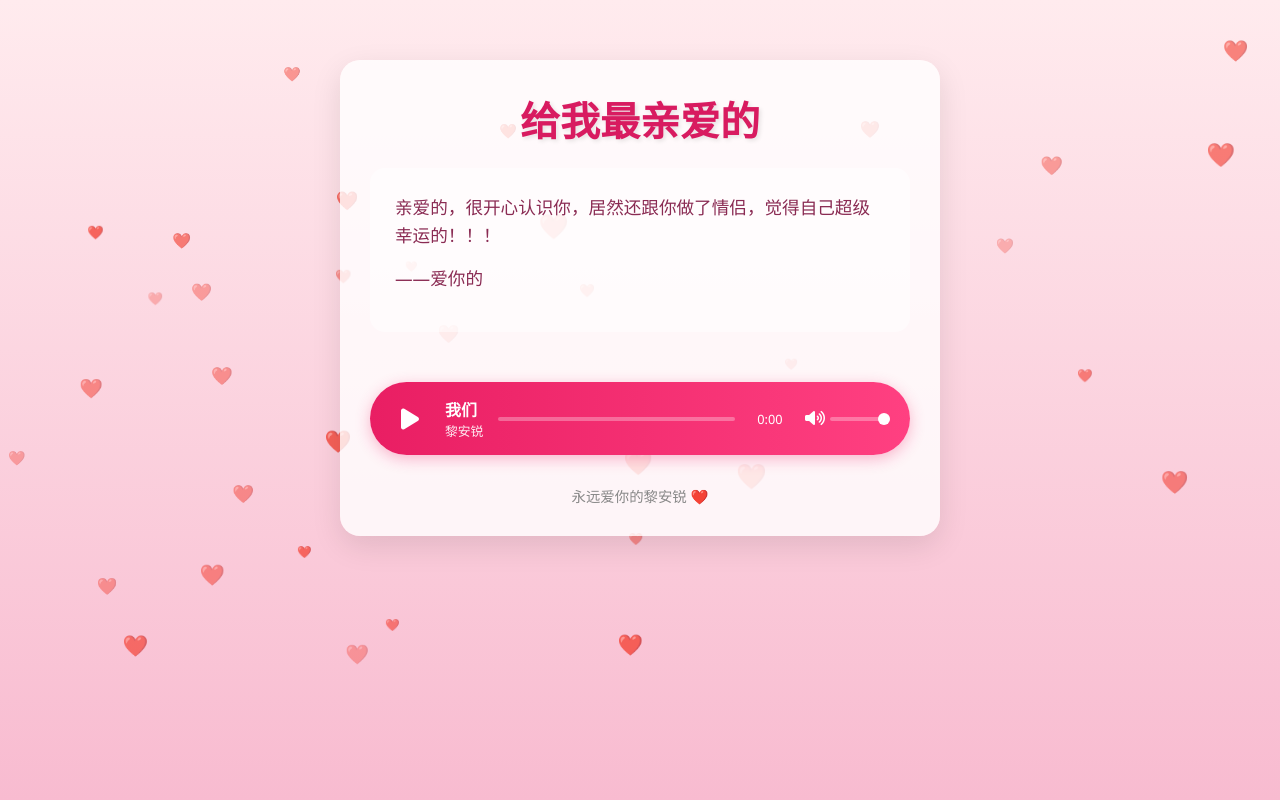
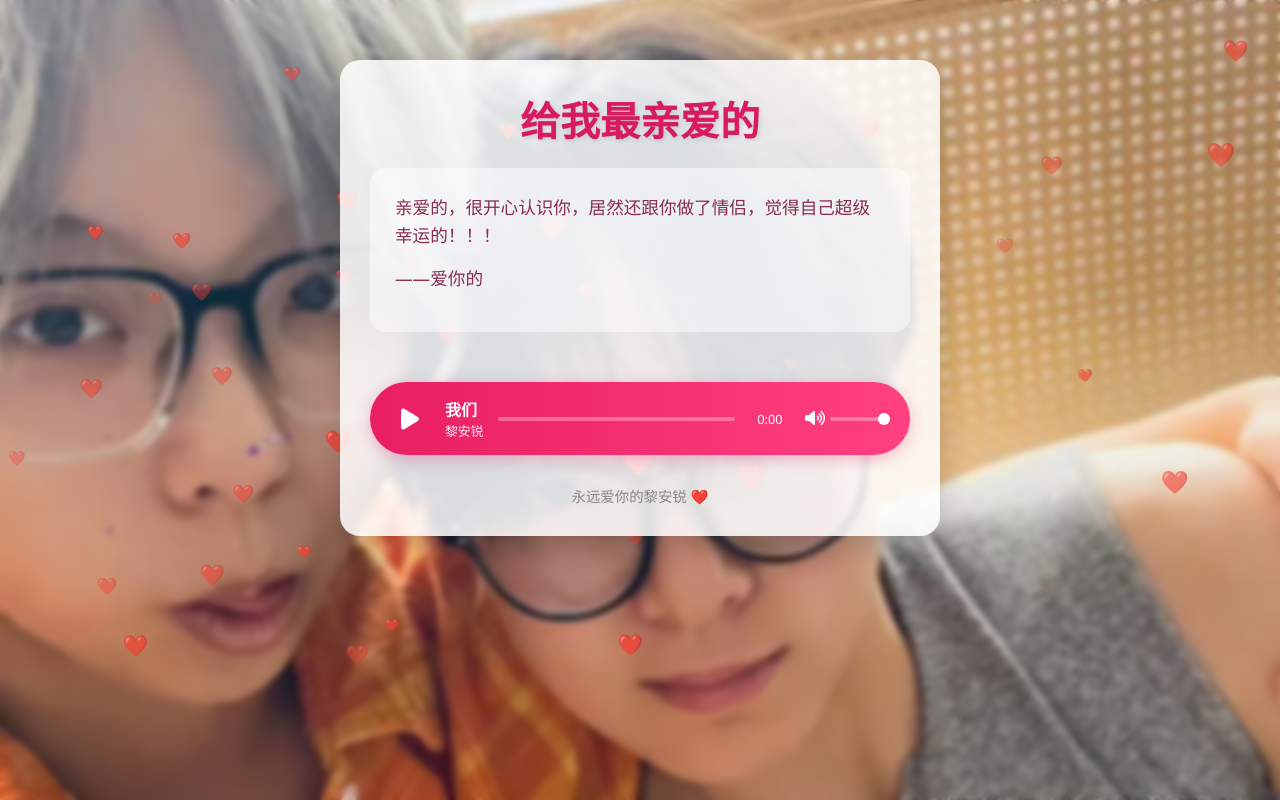
Before and after one commit to LaoveHwx/laovehwx.github.io, a plain HTML site: page index.html in a window 1280 px wide. Drawn offline with Linux system fonts and the light colour scheme.

Commit message:
Update index.html

```diff
--- a/index.html
+++ b/index.html
@@ -17,7 +17,8 @@
             color: #8a2b53;
             min-height: 100vh;
             position: relative;
-            background: linear-gradient(to bottom, #ffebee, #f8bbd0);
+            background: url('我们.jpg') center/cover no-repeat fixed;
+            backdrop-filter: blur(3px);
             display: flex;
             justify-content: center;
             align-items: flex-start;
@@ -60,12 +61,13 @@
             align-items: center;
             text-align: center;
             padding: 30px;
-            background-color: rgba(255, 255, 255, 0.8);
+            background-color: rgba(255, 255, 255, 0.85);
             border-radius: 20px;
-            box-shadow: 0 10px 30px rgba(0, 0, 0, 0.1);
+            box-shadow: 0 10px 30px rgba(0, 0, 0, 0.2);
             max-width: 90%;
             width: 600px;
             margin: 40px 0;
+            backdrop-filter: blur(5px);
         }
 
         h1 {
```
